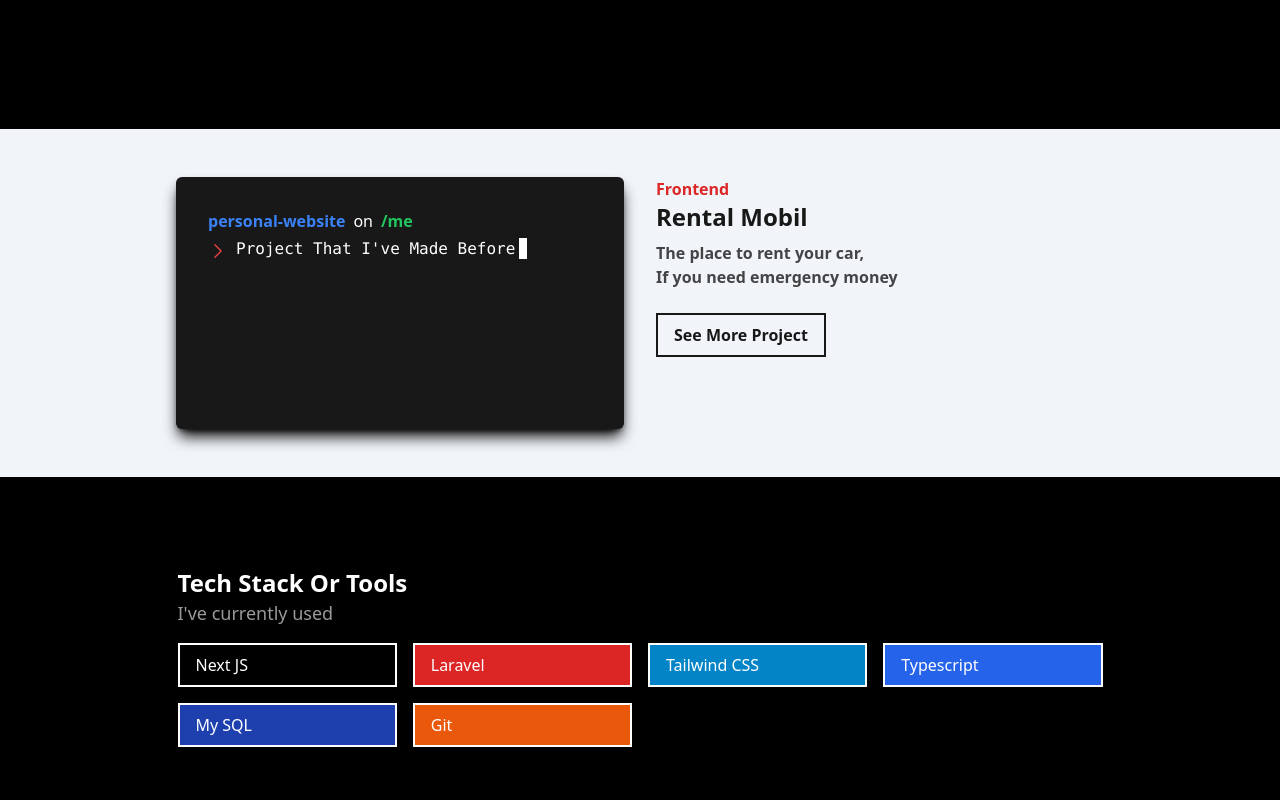
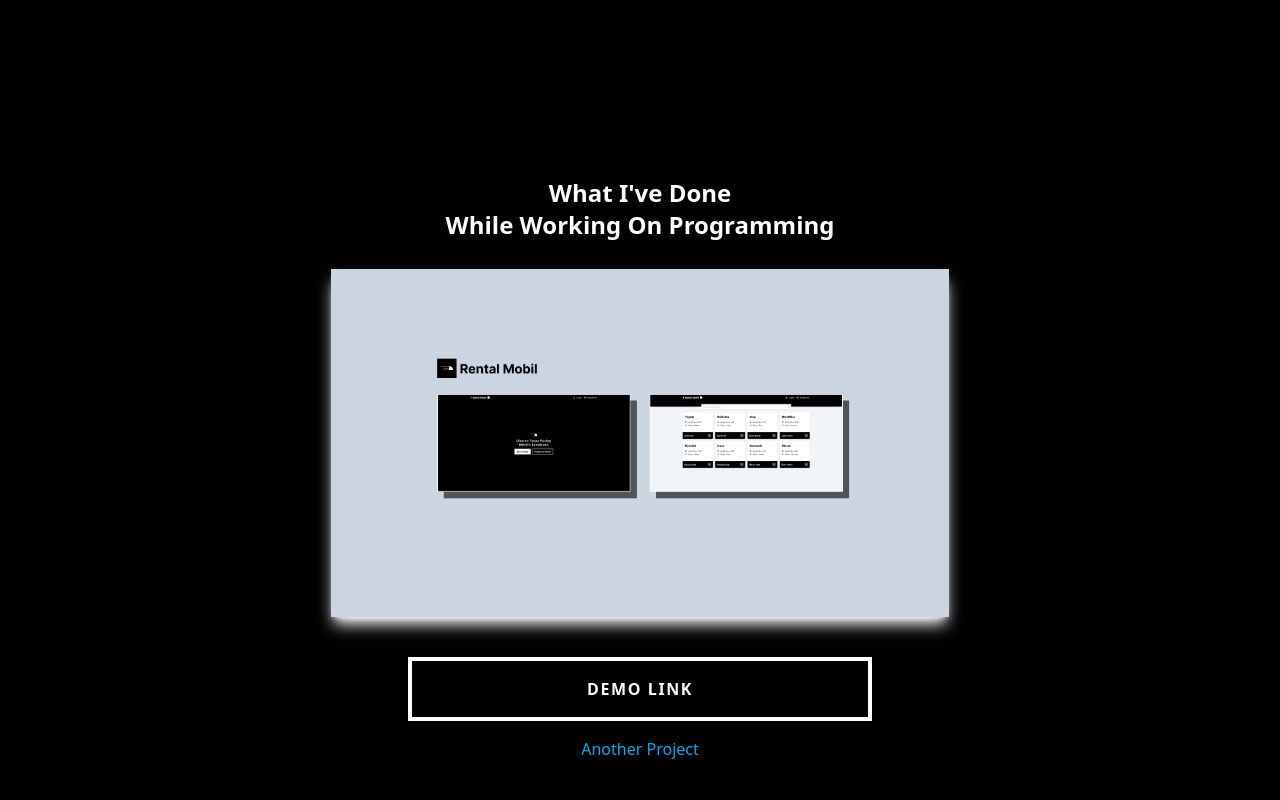
Before and after one commit to AdiCahyaSaputra/personal-website, a Next.js app: page / in a window 1280 px wide. Shown: the part 740-1540 px from the top of the page. Built offline with nearby package versions, Linux system fonts and the light colour scheme.

Commit message:
feat: center layout for project section

```diff
--- a/components/reusable/global/Navbar.tsx
+++ b/components/reusable/global/Navbar.tsx
@@ -59,7 +59,7 @@ const Navbar: React.FC = () => {
               <span className={`border-b-2 ${startAnimate ? 'border-red-600' : 'border-red-600/40'} transition-all`}>Adi</span>cs.
             </h1>
 
-            <ul className={`transition-all md:flex md:items-center md:space-x-4 md:static fixed md:translate-y-0 ${isActive ? 'top-0 translate-y-[65px]' : 'bottom-0 -translate-y-[65px]'} inset-x-0 p-8 md:p-0 md:bg-transparent bg-black md:border-none border-b border-white/20 space-y-4 md:space-y-0`}>
+            <ul className={`transition-all md:flex md:items-center md:space-x-4 md:static fixed md:translate-y-0 ${isActive ? 'top-0 translate-y-[65px]' : '-top-full -translate-y-[65px]'} inset-x-0 p-8 md:p-0 md:bg-transparent bg-black md:border-none border-b border-white/20 space-y-4 md:space-y-0`}>
               {navItems.map((nav, index) => (
                 <li key={index}>
                   <a
--- a/components/section/ProjectSection.tsx
+++ b/components/section/ProjectSection.tsx
@@ -1,10 +1,10 @@
 // Lib
-import FeaturedIMG from '../../public/img/featured.jpg'
 import { useRouter } from 'next/router'
+import Image from 'next/image'
 
 // Components
 import Container, { container } from "../reusable/global/Container"
-import { ChevronRightIcon } from '@heroicons/react/24/outline'
+import Link from 'next/link'
 
 const ProjectSection: React.FC = () => {
   const router = useRouter()
@@ -16,55 +16,38 @@ const ProjectSection: React.FC = () => {
   }
 
   return (
-    <section className="bg-slate-100 text-dark py-12 select-none">
+    <section className="bg-black text-white py-12 select-none">
 
       <Container className={container({ size: "medium", className: "h-full" })}>
 
-        <div className='flex items-start space-x-8'>
+        <h1 className='text-2xl font-bold text-center'>What I&apos;ve Done <br />While Working On Programming</h1>
 
-          <div className='w-6/12'>
+        <div className='flex justify-center mt-7'>
+          <div className='w-full lg:w-2/3 aspect-video shadow-lg shadow-white' style={{
+            backgroundImage: `url('/img/rental-mobil.png')`,
+            backgroundSize: 'cover'
+          }}>
+          </div>
+        </div>
 
-            <div className='p-8 shadow-lg shadow-black rounded-md bg-dark text-white w-full aspect-video'>
-              <h3 className='space-x-2'>
-                <span className='font-bold text-blue-500'>personal-website</span>
-                <span className='text-white'>on</span>
-                <span className='text-green-500 font-semibold'>{'/me'}</span>
-              </h3>
+        <div className='flex flex-col space-y-4 items-center justify-center mt-10'>
 
-              <div className='mt-1 flex space-x-2 items-end'>
-                <ChevronRightIcon className='w-5 stroke-red-500 aspect-square' />
-                <p className='font-mono'>Project That I&apos;ve Made Before<span className='ml-1 text-white bg-white px-1 py-px'></span></p>
-              </div>
+          <div className='overflow-hidden w-full lg:w-1/2'>
+            <div className="transition-all duration-500 relative w-full group overflow-hidden">
+
+              <button className="py-4 px-8 bg-transparent w-full text-white font-bold
+                border-4 border-white select-none group-hover:text-black cursor-pointer
+                active:scale-95 uppercase tracking-widest relative z-10 transition-all duration-500">
+                Demo Link
+              </button>
+              <div className="z-0 absolute py-4 px-8 left-0 top-0 w-full h-full bg-white -translate-x-full group-hover:translate-x-0 transition-all duration-500" />
 
             </div>
-
           </div>
 
-          <div className='w-6/12'>
-
-            <p className='font-bold text-red-600'>Frontend</p>
-            <h1 className='text-2xl font-bold hover:underline cursor-pointer w-max'>Rental Mobil</h1>
-
-            <p className='mt-2 text-dark/80 font-semibold'>
-              The place to rent your car, <br />If you need emergency money
-            </p>
-
-            <div className='overflow-hidden'>
-              <div className="transition-all duration-500 relative mt-6 w-max group overflow-hidden">
-
-                <button onClick={clickHandler} className="py-2 px-4 bg-transparent w-max text-dark font-bold
-                  border-2 border-dark select-none group-hover:text-white cursor-pointer
-                  active:scale-95 relative z-10 transition-all duration-500">
-                  See More Project
-                </button>
-
-                <div className="z-0 absolute py-2 px-4 left-0 top-0 w-full h-full bg-dark -translate-x-full group-hover:translate-x-0 transition-all duration-500" />
-
-              </div>
-            </div>
-
-          </div>
-
+          <Link href='/projects' className='text-sky-500 hover:underline'>
+            Another Project
+          </Link>
         </div>
 
       </Container>
```
Also changed, not shown: public/img/rental-mobil.png (added), 1 other file (tests, documents, lock files or other folders).
